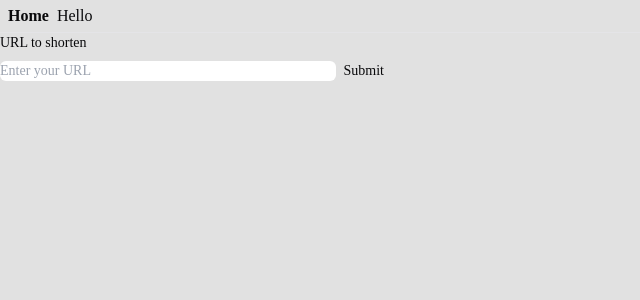
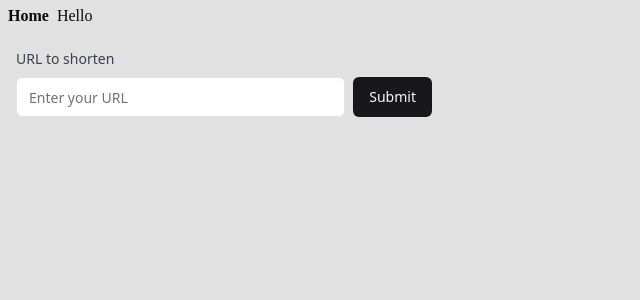
Before and after one commit to timjam/urlshortener, a React (Vite) app: page / in a window 1280 px wide. Shown: the top 300 px of the page, without its empty margins (0-640 px from the left). Built offline with nearby package versions, Linux system fonts and the light colour scheme; what @tanstack/router-zod-adapter would draw is missing.

Commit message:
Adjust styles

```diff
--- a/client/src/Stats/Stats.tsx
+++ b/client/src/Stats/Stats.tsx
@@ -4,7 +4,6 @@ import { useStats } from '../queries/stats.queries';
 import {
     Table,
     TableBody,
-    TableCaption,
     TableHead,
     TableHeader,
     TableRow,
@@ -31,17 +30,20 @@ export const Stats = () => {
     }
 
     return (
+        <div className="container py-10">
             <Table>
-            <TableCaption>Short URL stats for ${data.originalUrl}</TableCaption>
                 <TableHeader>
-                <TableRow>
-                    <TableHead>Date</TableHead>
-                    <TableHead>Accessed</TableHead>
+                    <TableRow className="border-b">
+                        <TableHead className="w-[180px] px-4 py-2">Date</TableHead>
+                        <TableHead className="px-4 py-2 text-left">Access Count</TableHead>
                     </TableRow>
                 </TableHeader>
                 <TableBody>
-                {Object.entries(data.accessed).map(([date, count]) => <StatsTableRow key={`${data.shortUrl}-${date}`} date={date} accessed={count} />)}
+                    {Object.entries(data.accessed).map(([date, count]) => (
+                        <StatsTableRow key={date} date={date} count={count} />
+                    ))}
                 </TableBody>
             </Table>
+        </div>
     );
 };
--- a/client/src/Stats/StatsTableRow.tsx
+++ b/client/src/Stats/StatsTableRow.tsx
@@ -1,11 +1,11 @@
 import React from "react";
 import { TableCell, TableRow } from "@/components/ui/table";
 
-export const StatsTableRow = ({ date, accessed }: { date: string; accessed: number; }) => {
+export const StatsTableRow = ({ date, count }: { date: string; count: number; }) => {
     return (
-        <TableRow>
-            <TableCell>{date}</TableCell>
-            <TableCell>{accessed}</TableCell>
+        <TableRow className="border-b transition-colors hover:bg-muted/50">
+            <TableCell className="px-6 py-2 font-medium text-left">{date}</TableCell>
+            <TableCell className="px-6 py-2 text-left">{count}</TableCell>
         </TableRow>
     );
 };
--- a/client/src/UrlShortener/UrlShortener.tsx
+++ b/client/src/UrlShortener/UrlShortener.tsx
@@ -9,30 +9,43 @@ export const UrlShortener = () => {
 
     const [shortUrl, setShortUrl] = React.useState<string | undefined>(undefined);
 
-    const addUrl = async (e) => {
+    const addUrl = async (e: React.BaseSyntheticEvent) => {
         e.preventDefault();
         const response = await axios.post<{ shortUrl: string }>("/addUrl", { url: e.target[0].value });
-        console.log(JSON.stringify({ response: response.data }, null, 2));
         setShortUrl(response.data.shortUrl);
     };
 
     return (
-        <div className="w-full max-w-sm space-y-4">
+        <div className="p-4 w-full max-w-md space-y-4 font-sans">
             <form onSubmit={addUrl} className="space-y-2">
-                <Label htmlFor="url">URL to shorten</Label>
+                <Label htmlFor="url" className="block text-sm font-medium text-gray-700">URL to shorten</Label>
                 <div className="flex w-full items-center space-x-2">
-                    <Input type="url" id="url" placeholder="Enter your URL" required />
-                    <Button type="submit">Submit</Button>
+                    <Input
+                        type="url"
+                        id="url"
+                        placeholder="Enter your URL"
+                        required
+                        className="flex h-10 w-full rounded-md border bg-background px-3 py-2 text-sm placeholder:text-muted-foreground"
+                    />
+                    <Button
+                        type="submit"
+                        className="inline-flex items-center justify-center rounded-md text-sm font-medium transition-colors bg-primary text-primary-foreground hover:bg-primary/90 h-10 px-4 py-2"
+                    >
+                        Submit
+                    </Button>
                 </div>
             </form>
-
             {shortUrl && (
-                <div className="space-y-2 p-4 bg-secondary rounded-md">
-                    <Label className="block font-semibold">Short URL:</Label>
-                    <p className="text-sm break-all">{shortUrl}</p>
-                    <Label className="block font-semibold mt-2">Click to visit:</Label>
-                    <Button variant="link" className="h-auto p-0 text-sm" asChild>
-                        <a href={`/stats?shortUrl=${shortUrl}`} target="_blank" rel="noopener noreferrer" className="break-all">
+                <div className="space-y-2 p-4 bg-gray-100 rounded-md">
+                    <Label className="block text-sm font-semibold text-gray-700">Short URL:</Label>
+                    <Button variant="link" className="text-sm text-gray-600 break-all" asChild>
+                        <a href={`${window.location.origin}/u/${shortUrl}`} target="_blank" rel="noopener noreferrer">
+                            {`${window.location.origin}/u/${shortUrl}`}
+                        </a>
+                    </Button>
+                    <Label className="block text-sm font-semibold text-gray-700 mt-2">Link to stats page</Label>
+                    <Button variant="link" className="text-sm text-blue-600 hover:text-blue-800 hover:underline break-all" asChild>
+                        <a href={`/stats?shortUrl=${shortUrl}`} target="_blank" rel="noopener noreferrer">
                             Stats for {shortUrl}
                         </a>
                     </Button>
```
Lines whose indentation alone changed are shown as unchanged.
